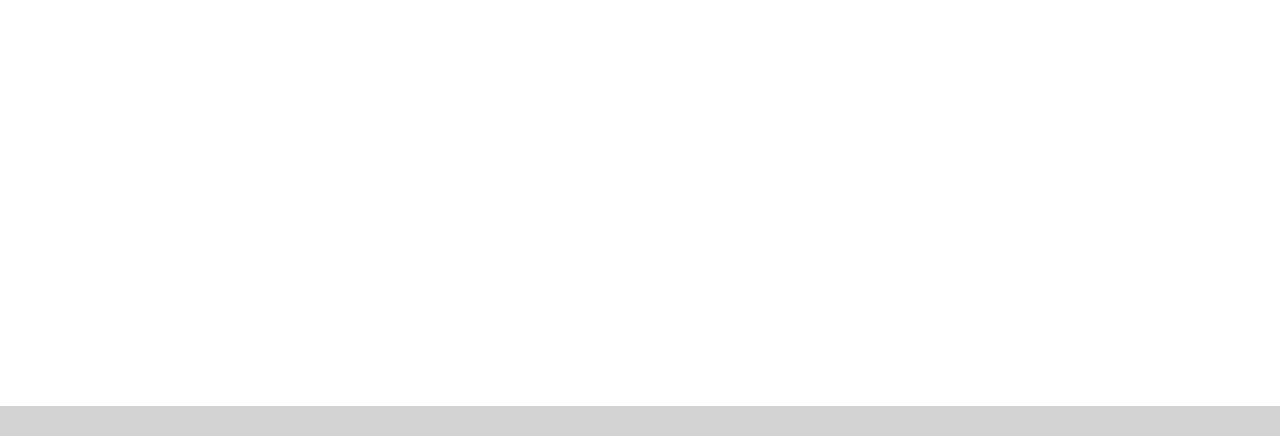
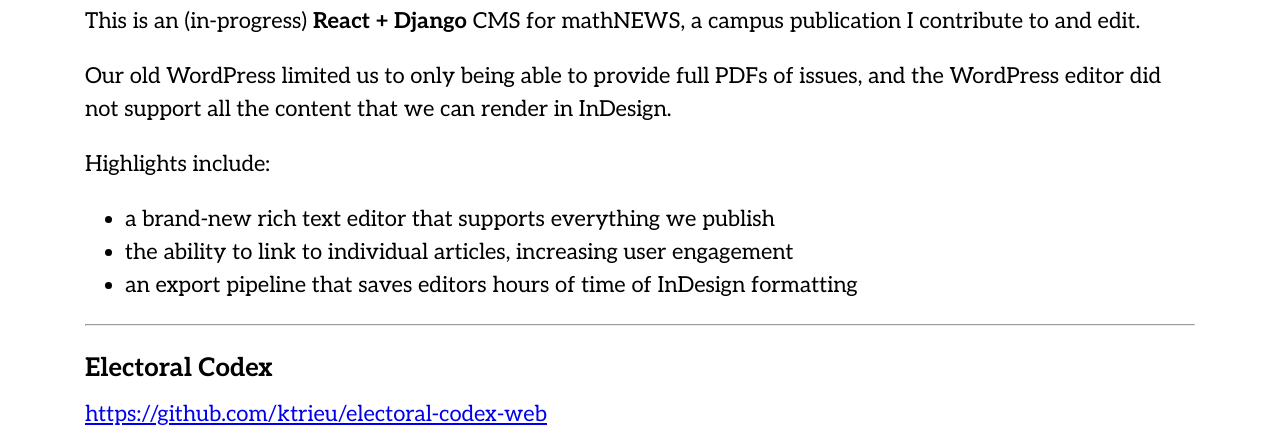
Before and after one commit to ktrieu/ktrieu.github.io, a Gatsby site: page /projects in a window 1280 px wide. Before the commit this address had no page. Shown: the part 225-661 px from the top of the page. Built offline with nearby package versions, Linux system fonts and the light colour scheme; Gatsby itself is replaced by a stand-in of ours.

Commit message:
Add projects

```diff
--- a/gatsby-config.js
+++ b/gatsby-config.js
@@ -10,15 +10,22 @@
     {
       resolve: `gatsby-source-filesystem`,
       options: {
-        name: `images`,
-        path: `${__dirname}/src/images`,
+        name: `experience-data`,
+        path: `${__dirname}/src/experience-data`,
       },
     },
     {
       resolve: `gatsby-source-filesystem`,
       options: {
-        name: `experience-data`,
-        path: `${__dirname}/src/experience-data`,
+        name: `projects-data`,
+        path: `${__dirname}/src/projects-data`,
+      },
+    },
+    {
+      resolve: `gatsby-source-filesystem`,
+      options: {
+        name: `images`,
+        path: `${__dirname}/src/images`,
       },
     },
     `gatsby-transformer-remark`,
--- a/src/components/navbar/index.tsx
+++ b/src/components/navbar/index.tsx
@@ -17,6 +17,7 @@
   return (
     <NavbarNav>
       <NavbarBrand />
+      <NavbarItem to="/projects" text="Projects" />
       <NavbarItem to="/resume" text="Resume" />
     </NavbarNav>
   )
--- /dev/null
+++ b/src/components/project.tsx
@@ -0,0 +1,62 @@
+import { graphql } from "gatsby"
+import { FluidObject } from "gatsby-image"
+import React from "react"
+import Img from "gatsby-image"
+
+import styled from "styled-components"
+
+export const query = graphql`
+  fragment Project on MarkdownRemark {
+    frontmatter {
+      name
+      link
+      projectImage {
+        childImageSharp {
+          fluid(maxWidth: 500) {
+            ...GatsbyImageSharpFluid
+          }
+        }
+      }
+    }
+    html
+  }
+`
+
+export interface ProjectQuery {
+  frontmatter: {
+    name: string
+    link: string
+    projectImage: {
+      childImageSharp: {
+        fluid: FluidObject
+      }
+    }
+  }
+  html: string
+}
+
+const ProjectTitle = styled.h3`
+  margin-bottom: 0.5em;
+`
+
+const ProjectLink = styled.a`
+  margin-top: 0;
+`
+
+interface ProjectProps {
+  project: ProjectQuery
+}
+
+const Project: React.FC<ProjectProps> = props => {
+  return (
+    <div>
+      <ProjectTitle>{props.project.frontmatter.name}</ProjectTitle>
+      <ProjectLink href={props.project.frontmatter.link}>
+        {props.project.frontmatter.link}
+      </ProjectLink>
+      <div dangerouslySetInnerHTML={{ __html: props.project.html }} />
+    </div>
+  )
+}
+
+export default Project
--- /dev/null
+++ b/src/pages/projects.tsx
@@ -0,0 +1,40 @@
+import { graphql, useStaticQuery } from "gatsby"
+import React from "react"
+import Layout from "../components/layout"
+import Project, { ProjectQuery } from "../components/project"
+
+interface ProjectsQuery {
+  slugline: {
+    childMarkdownRemark: ProjectQuery
+  }
+  electoralCodex: {
+    childMarkdownRemark: ProjectQuery
+  }
+}
+
+const Projects = () => {
+  const data = useStaticQuery<ProjectsQuery>(graphql`
+    query {
+      slugline: file(relativePath: { eq: "slugline.md" }) {
+        childMarkdownRemark {
+          ...Project
+        }
+      }
+      electoralCodex: file(relativePath: { eq: "electoral-codex.md" }) {
+        childMarkdownRemark {
+          ...Project
+        }
+      }
+    }
+  `)
+
+  return (
+    <Layout>
+      <Project project={data.slugline.childMarkdownRemark} />
+      <hr />
+      <Project project={data.electoralCodex.childMarkdownRemark} />
+    </Layout>
+  )
+}
+
+export default Projects
--- /dev/null
+++ b/src/projects-data/electoral-codex.md
@@ -0,0 +1,13 @@
+---
+name: Electoral Codex
+link: https://github.com/ktrieu/electoral-codex-web
+image: ./electoral-codex.png
+---
+
+This project, a polling station level map of Canadian election results, was an opportunity for me to combine my interests in politics and data visualization.
+
+Highlights include:
+
+- a clean, preprocessed database of Canadian election results from 2004-2015, and a **Python** script to generate that data
+- an interactive, polling station level map of those results, built with MapBox
+- cool animated charts with **D3**
--- /dev/null
+++ b/src/projects-data/slugline.md
@@ -0,0 +1,15 @@
+---
+name: Slugline
+link: https://github.com/UWmathNEWS/slugline-web
+projectImage: ../images/slugline.png
+---
+
+This is an (in-progress) **React + Django** CMS for mathNEWS, a campus publication I contribute to and edit.
+
+Our old WordPress limited us to only being able to provide full PDFs of issues, and the WordPress editor did not support all the content that we can render in InDesign.
+
+Highlights include:
+
+- a brand-new rich text editor that supports everything we publish
+- the ability to link to individual articles, increasing user engagement
+- an export pipeline that saves editors hours of time of InDesign formatting
```
